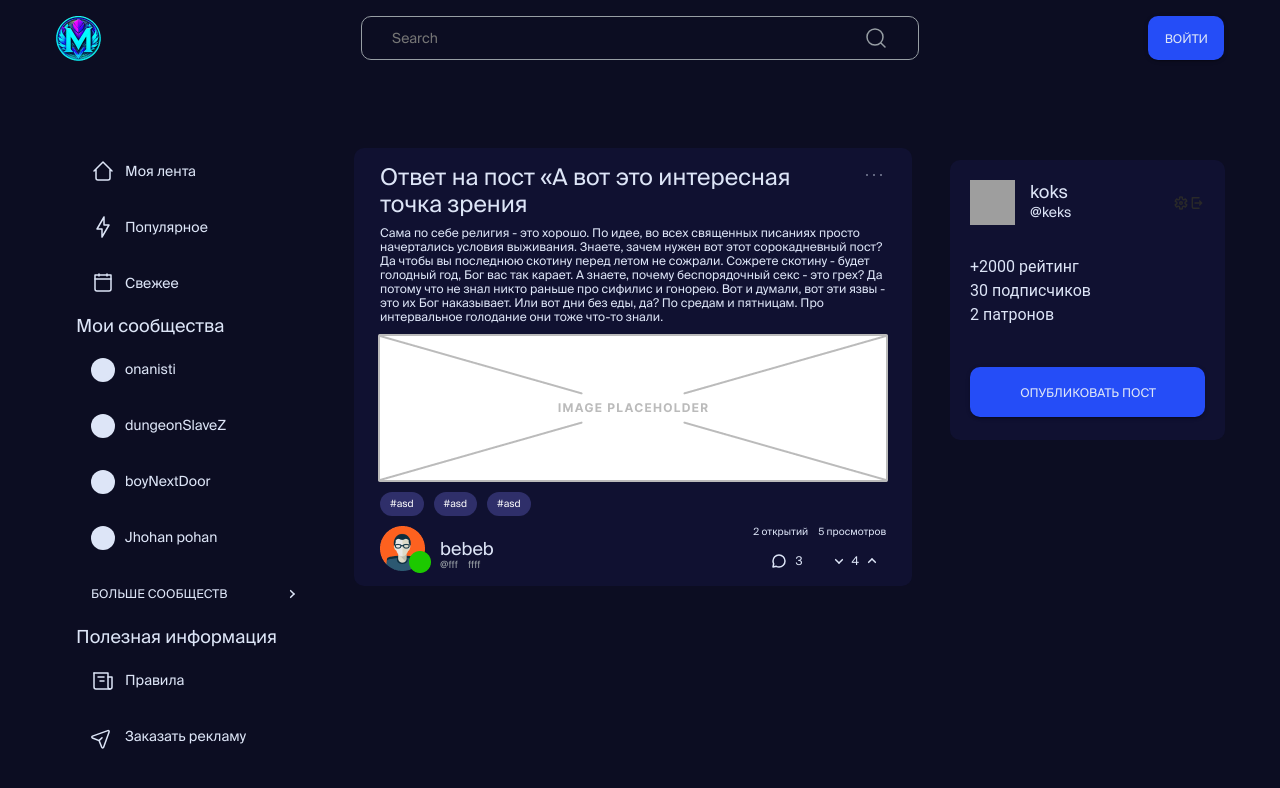
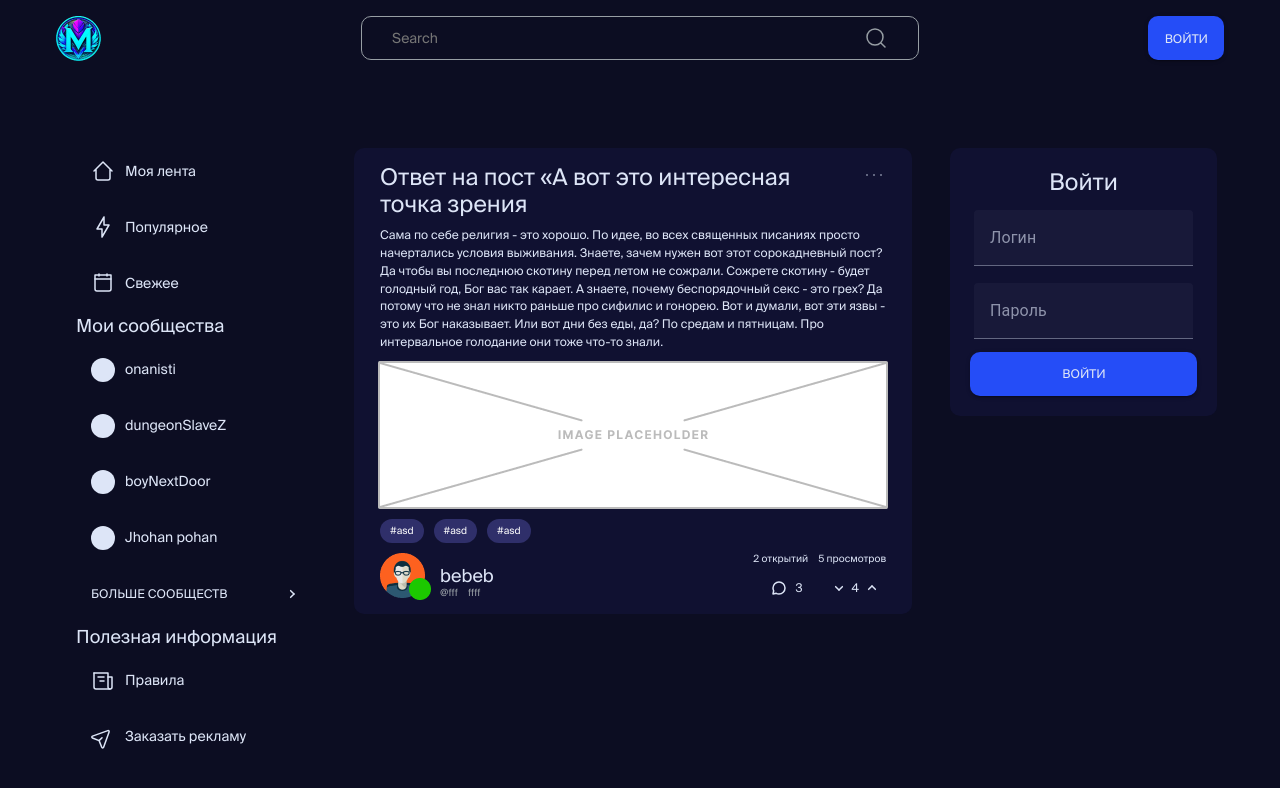
Before and after one commit to abnormalize0/DailyTeleFrog, a Vue app in the folder client/: page / in a window 1280 px wide. Shown: the top 788 px of the page. Built offline with nearby package versions, Linux system fonts and the light colour scheme; grey boxes are pictures that could not be loaded; the HTML template or start-up script is replaced by a standard one.

Commit message:
login first iteration

```diff
--- a/client/public/css/Fonts.css
+++ b/client/public/css/Fonts.css
@@ -26,7 +26,7 @@
   font-family: var(--family-name) !important;
   font-size: 12px !important;
   letter-spacing: 0 !important;
-  line-height: 13.9px !important;
+  line-height: 17.8px !important;
 }
 
 .p4 {
--- a/client/src/components/basic/buttons/BasicPrimaryButton.vue
+++ b/client/src/components/basic/buttons/BasicPrimaryButton.vue
@@ -20,7 +20,7 @@ export default {
     content: {
       type: String,
       default: "",
-    }
+    },
   }
 }
 </script>
--- /dev/null
+++ b/client/src/components/basic/input/BasicInput.vue
@@ -0,0 +1,31 @@
+<template>
+  <v-container>
+    <v-row>
+      <v-text-field
+        :label=label
+        outlined
+        dense
+        class="input text-color"
+      >
+    </v-text-field>
+    </v-row>
+  </v-container>
+</template>
+
+<style scoped>
+.input {
+  height: 50px !important;
+}
+</style>
+
+<script>
+export default {
+  name: "BasicInput",
+  props: {
+    label: {
+      type: String,
+      default: "",
+    }
+  }
+}
+</script>
--- a/client/src/components/common/HeaderComponent.vue
+++ b/client/src/components/common/HeaderComponent.vue
@@ -8,7 +8,7 @@
         <SearchBar />
       </v-col>
       <v-col cols="3" class="text-right">
-        <BasicPrimaryButton content="Войти" class="button-position" />
+        <BasicPrimaryButton content="Войти" />
       </v-col>
     </v-row>
   </v-container>
--- /dev/null
+++ b/client/src/components/common/RightMenuComponent.vue
@@ -0,0 +1,60 @@
+<template>
+  <div
+    class="d-flex
+      flex-column
+      primary-rounded
+      background-secondary-color
+      align-center wrap-menu"
+  >
+    <div class="h2 text-color">Войти</div>
+    <div class="d-flex flex-column w-100 login-form">
+      <BasicInput label="Логин"/>
+      <BasicInput label="Пароль"/>
+      <div class="d-flex justify-center publsh-post-button">
+        <BasicPrimaryButton
+          class="w-100"
+          content="Войти"
+        ></BasicPrimaryButton>
+      </div>
+    </div>
+  </div>
+</template>
+
+<style scoped>
+.wrap-menu {
+  width: 267px;
+  height: auto;
+  padding: 20px;
+  gap: 11px;
+}
+.login-form {
+  gap: 15px;
+}
+</style>
+
+<script>
+import BasicPrimaryButton from "@/components/basic/buttons/BasicPrimaryButton.vue";
+import BasicInput from "@/components/basic/input/BasicInput.vue";
+
+export default {
+  name: "RightMenuComponent",
+  components: { BasicPrimaryButton, BasicInput },
+  props: {
+    groups: [],
+  },
+  data() {
+    return {
+      avatarBlock: {
+        avatarImgSrc: "../../../assets/Avatar.png",
+        subscribers: 30,
+        rating: 2000,
+        patrons: 2,
+        profileName: "koks",
+        profileTag: "@keks",
+      },
+    };
+  },
+  mounted() {},
+  methods: {},
+};
+</script>
--- a/client/src/components/common/right-menu/AvatarBlockComponent.vue
+++ /dev/null
@@ -1,90 +0,0 @@
-<template>
-    <div class="left-block text-color">
-	<div class="avatar-header">
-		<img style="width: 45px; height: 45px;" :src="avatarBlock.avatarImgSrc" />
-		<div>
-			<div class="d-flex justify-start p1">
-				{{ avatarBlock.profileName }}
-			</div>
-			<div class="d-flex justify-start additional-info">
-				<div class="p2">{{ avatarBlock.profileTag }}</div>
-			</div>
-		</div>
-		<div class="d-flex icons-container">
-			<i class="settings-icon icon"></i>
-			<i class="exit-icon icon"></i>
-		</div>
-	</div>
-	<div class="stats-section">
-		<div v-if="avatarBlock.rating" class="stats">
-		{{getStats(avatarBlock.rating, 0)}}
-		</div>
-		<div v-if="avatarBlock.subscribers" class="stats">
-		{{getStats(avatarBlock.subscribers, 1)}}
-		</div>
-		<div v-if="avatarBlock.patrons" class="stats">
-		{{getStats(avatarBlock.patrons, 2)}}
-		</div>
-	</div>
-    </div>
-  </template>
-
-  <style scoped>
-  .left-block {
-    height: 187px;
-    width: 235px;
-    margin-top: 20px;
-  }
-  .stats {
-	display: flex;
-	justify-content: left;
-  }
-  .avatar-header {
-    display: flex;
-    gap: 15px;
-    align-items: center;
-  }
-  .stats-section {
-    height: 80px;
-    gap: 7px;
-    margin-top: 30px;
-  }
-  .icons-container {
-    justify-content: right;
-    width: 100%;
-  }
-  </style>
-
-  <script>
-  export default {
-    name: "AvatarBlockComponent",
-    props: {
-	avatarBlock: {
-		avatarImgSrc: String,
-		rating: Number,
-		subscribers: Number,
-		patrons: Number,
-		profileName: String,
-		profileTag: String
-	}
-    },
-    data() {
-      return {
-
-      };
-    },
-    mounted() {
-
-    },
-    methods: {
-		getStats(amount, type) {
-			switch (type) {
-				case 0: return "+" +  amount.toString(10) + " рейтинг";
-				case 1: return amount.toString(10) + " подписчиков";
-				case 2: return amount.toString(10) + " патронов";
-				default: return;
-			}
-		},
-	},
-  };
-  </script>
--- a/client/src/components/common/right-menu/RightMenuComponent.vue
+++ /dev/null
@@ -1,56 +0,0 @@
-<template>
-  <div class="wrap-menu primary-rounded background-secondary-color">
-    <div class="d-flex justify-center avatar-login-section">
-      <AvatarBlockComponent :avatarBlock="avatarBlock"></AvatarBlockComponent>
-    </div>
-    <div class="d-flex justify-center publsh-post-button">
-      <BasicPrimaryButton
-        class="button-right-menu"
-        content="ОПУБЛИКОВАТЬ ПОСТ"
-      ></BasicPrimaryButton>
-    </div>
-  </div>
-</template>
-
-<style scoped>
-.wrap-menu {
-  width: 275px;
-  height: 280px;
-  margin: 12px 0px 10px 0px;
-}
-.button-right-menu {
-  height: 50px !important;
-  width: 235px;
-}
-.publish-post-button {
-}
-.avatar-login-section {
-}
-</style>
-
-<script>
-import BasicPrimaryButton from "@/components/basic/buttons/BasicPrimaryButton.vue";
-import AvatarBlockComponent from "@/components/common/right-menu/AvatarBlockComponent.vue";
-
-export default {
-  name: "RightMenuComponent",
-  components: { BasicPrimaryButton, AvatarBlockComponent },
-  props: {
-    groups: [],
-  },
-  data() {
-    return {
-      avatarBlock: {
-        avatarImgSrc: "../../../assets/Avatar.png",
-        subscribers: 30,
-        rating: 2000,
-        patrons: 2,
-        profileName: "koks",
-        profileTag: "@keks",
-      },
-    };
-  },
-  mounted() {},
-  methods: {},
-};
-</script>
--- a/client/src/views/MainView.vue
+++ b/client/src/views/MainView.vue
@@ -11,14 +11,13 @@
         <RightMenuComponent />
       </v-col>
     </v-row>
-
   </v-container>
 </template>
 
 <script>
 import PostPreview from "@/components/feed/post-preview/PostPreview.vue";
 import LeftMenuComponent from "@/components/common/LeftMenuComponent.vue";
-import RightMenuComponent from "@/components/common/right-menu/RightMenuComponent.vue";
+import RightMenuComponent from "@/components/common/RightMenuComponent.vue";
 
 export default {
   name: "MainView",
```
Also changed, not shown: client/src/components/common/right-menu/LoginProfileComponent.vue (deleted). Lines whose indentation alone changed are shown as unchanged.
